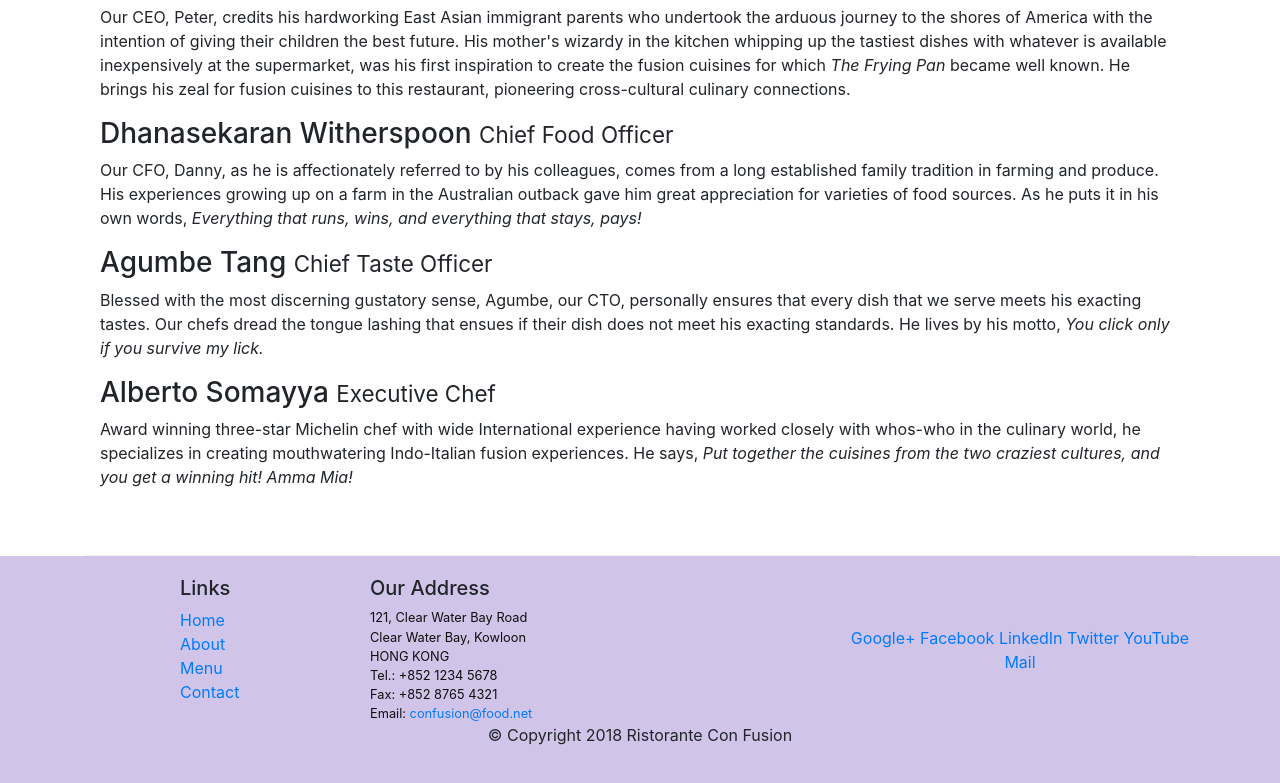
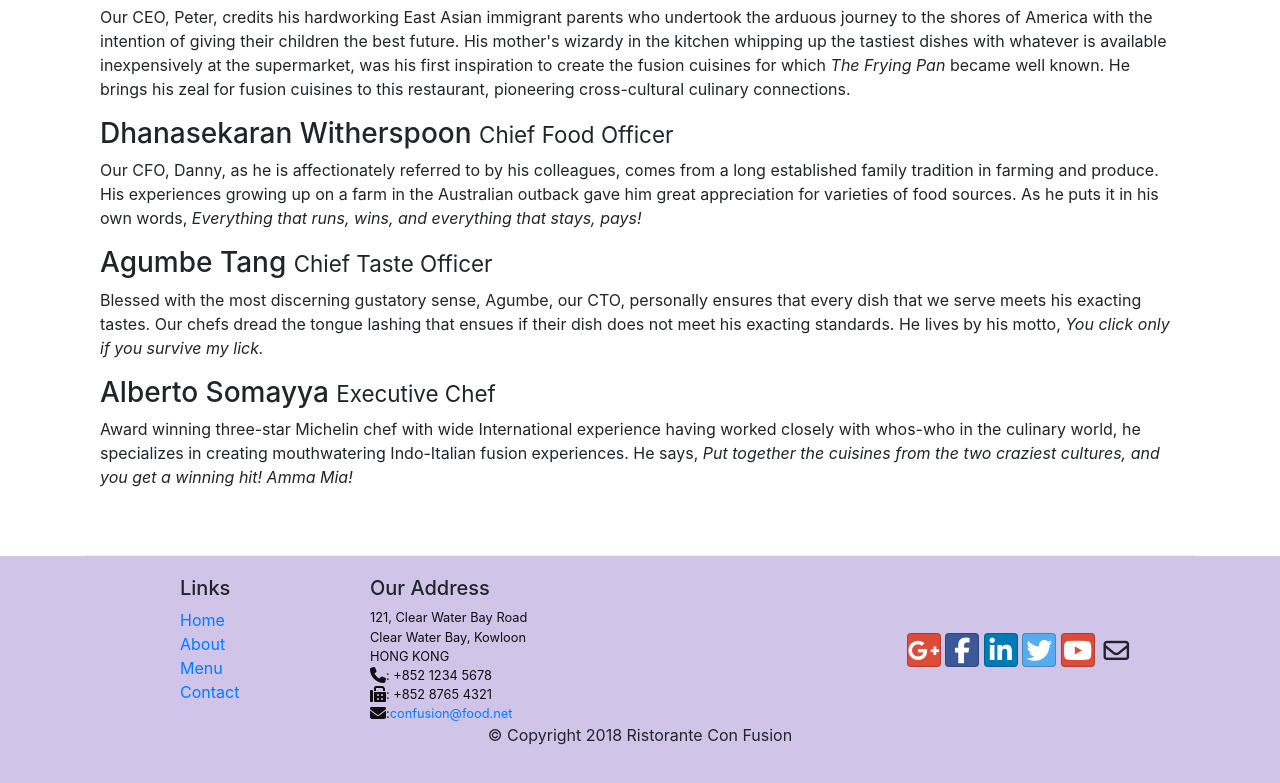
Before and after one commit to s-ghansiala/ConFusion, a website: page aboutus.html in a window 1280 px wide. Shown: the part 998-1781 px from the top of the page. Drawn offline with nearby package versions, Linux system fonts and the light colour scheme.

Commit message:
Icons Fonts

```diff
--- a/aboutus.html
+++ b/aboutus.html
@@ -8,6 +8,8 @@
   <meta http-equiv="x-ua-compatible" content="ie=edge">
   <link rel="stylesheet" href="https://stackpath.bootstrapcdn.com/bootstrap/4.4.1/css/bootstrap.min.css" integrity="sha384-Vkoo8x4CGsO3+Hhxv8T/Q5PaXtkKtu6ug5TOeNV6gBiFeWPGFN9MuhOf23Q9Ifjh" crossorigin="anonymous">
   <link rel="stylesheet" href="css/styles.css">
+  <link rel="stylesheet" href="node_modules/font-awesome/css/font-awesome.min.css">
+  <link rel="stylesheet" href="node_modules/bootstrap-social/bootstrap-social.css">
   <title>Ristorante Con Fusion: About Us</title>
 </head>
 
@@ -21,10 +23,10 @@
         <a class="navbar-brand" href="./index.html">Ristorante Con Fusion</a>
         <div class="collapse navbar-collapse" id="Navbar">
             <ul class="navbar-nav mr-auto">
-                <li class="nav-item "><a class="nav-link" href="./index.html">Home</a></li>
-                <li class="nav-item active"><a class="nav-link" href="#">About</a></li>
-                <li class="nav-item"><a class="nav-link" href="#">Menu</a></li>
-                <li class="nav-item"><a class="nav-link" href="#">Contact</a></li>
+              <li class="nav-item"><a class="nav-link" href="./index.html"><span class="fa fa-home fa-lg"></span> Home</a></li>
+              <li class="nav-item active"><a class="nav-link" href="#"><span class="fa fa-info fa-lg"></span> About</a></li>
+              <li class="nav-item"><a class="nav-link" href="#"><span class="fa fa-list fa-lg"></span> Menu</a></li>
+              <li class="nav-item"><a class="nav-link" href="#"><span class="fa fa-address-card fa-lg"></span> Contact</a></li>
             </ul>
         </div>
       </div>
@@ -102,19 +104,19 @@
 		              121, Clear Water Bay Road<br>
 		              Clear Water Bay, Kowloon<br>
 		              HONG KONG<br>
-		              Tel.: +852 1234 5678<br>
-		              Fax: +852 8765 4321<br>
-		              Email: <a href="mailto:confusion@food.net">confusion@food.net</a>
+                  <i class="fa fa-phone fa-lg"></i>: +852 1234 5678<br>
+                  <i class="fa fa-fax fa-lg"></i>: +852 8765 4321<br>
+                  <i class="fa fa-envelope fa-lg"></i>:<a href="mailto:confusion@food.net">confusion@food.net</a>
 		           </address>
                 </div>
                 <div class="col-12 col-sm-4 align-self-center">
                     <div class="text-center">
-                        <a href="http://google.com/+">Google+</a>
-                        <a href="http://www.facebook.com/profile.php?id=">Facebook</a>
-                        <a href="http://www.linkedin.com/in/">LinkedIn</a>
-                        <a href="http://twitter.com/">Twitter</a>
-                        <a href="http://youtube.com/">YouTube</a>
-                        <a href="mailto:">Mail</a>
+                      <a class="btn btn-social-icon btn-google" href="http://google.com/+"><i class="fa fa-google-plus"></i></a>
+                      <a class="btn btn-social-icon btn-facebook" href="http://www.facebook.com/profile.php?id="><i class="fa fa-facebook"></i></a>
+                      <a class="btn btn-social-icon btn-linkedin" href="http://www.linkedin.com/in/"><i class="fa fa-linkedin"></i></a>
+                      <a class="btn btn-social-icon btn-twitter" href="http://twitter.com/"><i class="fa fa-twitter"></i></a>
+                      <a class="btn btn-social-icon btn-google" href="http://youtube.com/"><i class="fa fa-youtube"></i></a>
+                      <a class="btn btn-social-icon" href="mailto:"><i class="fa fa-envelope-o"></i></a>
                     </div>
                 </div>
            </div>
--- a/package.json
+++ b/package.json
@@ -12,5 +12,9 @@
   "license": "ISC",
   "devDependencies": {
     "lite-server": "^2.3.0"
+  },
+  "dependencies": {
+    "@fortawesome/fontawesome-free": "^5.12.1",
+    "bootstrap-social": "^5.1.1"
   }
 }
```
Also changed, not shown: index.html (+15 -13 lines), 1 other file.
